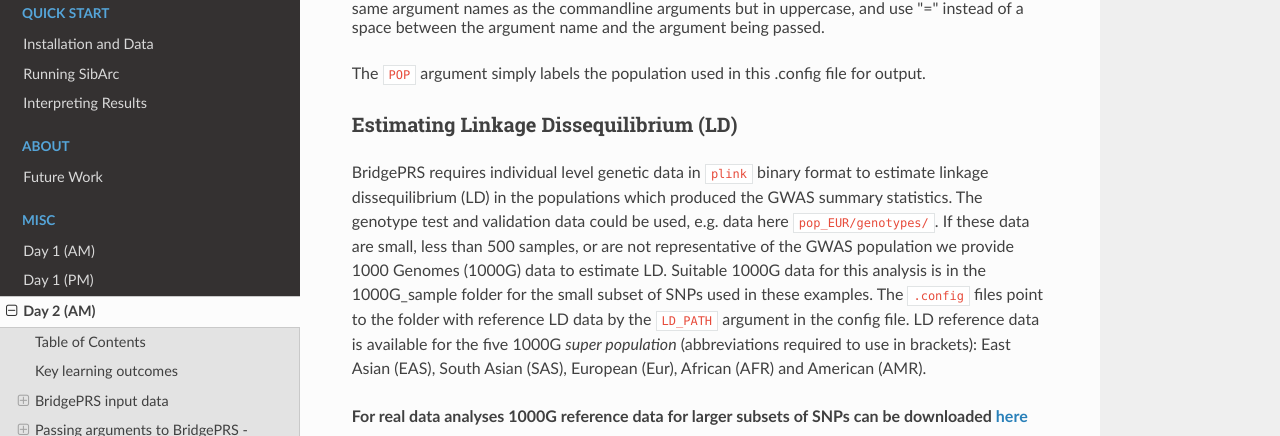
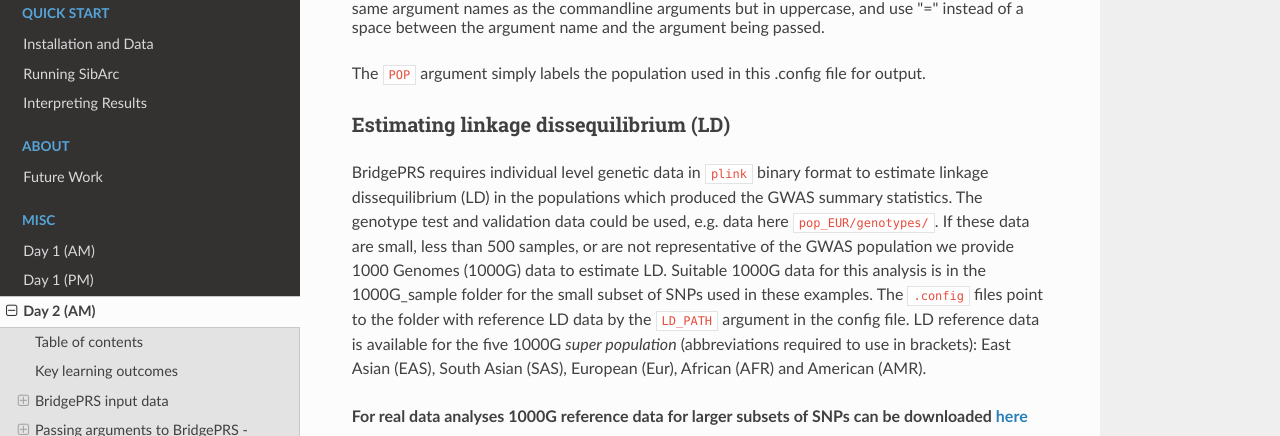
Before and after one commit to tadesouaiaia/sibArc-website, an MkDocs documentation site: the page built from docs/workshop_practical_clive.docx.md, in a window 1280 px wide and 900 px high, scrolled down 3467 px. Shown: the part 149-585 px from the top of the window. Built offline with MkDocs 1.6.1, drawn with Linux system fonts in a browser that asks for light colours; comment, search, counter and statistics services are not loaded; some of the changed text lies outside the part shown.

```diff
--- a/docs/workshop_practical_clive.docx.md
+++ b/docs/workshop_practical_clive.docx.md
@@ -1,6 +1,6 @@
 # BridgePRS
 
-## Table of Contents
+## Table of contents
 
 1. [Key learning outcomes](#key-learning-outcomes)
 2. [BridgePRS input data](#BridgePRS-input-data)
@@ -164,7 +164,7 @@ between the argument name and the argument being passed.
 The `POP` argument simply labels the population used in this .config
 file for output.
 
-### Estimating Linkage Dissequilibrium (LD)
+### Estimating linkage dissequilibrium (LD)
 BridgePRS requires individual level genetic data in `plink` binary
 format to estimate linkage dissequilibrium (LD) in the populations
 which produced the GWAS summary statistics. The genotype test and
```
